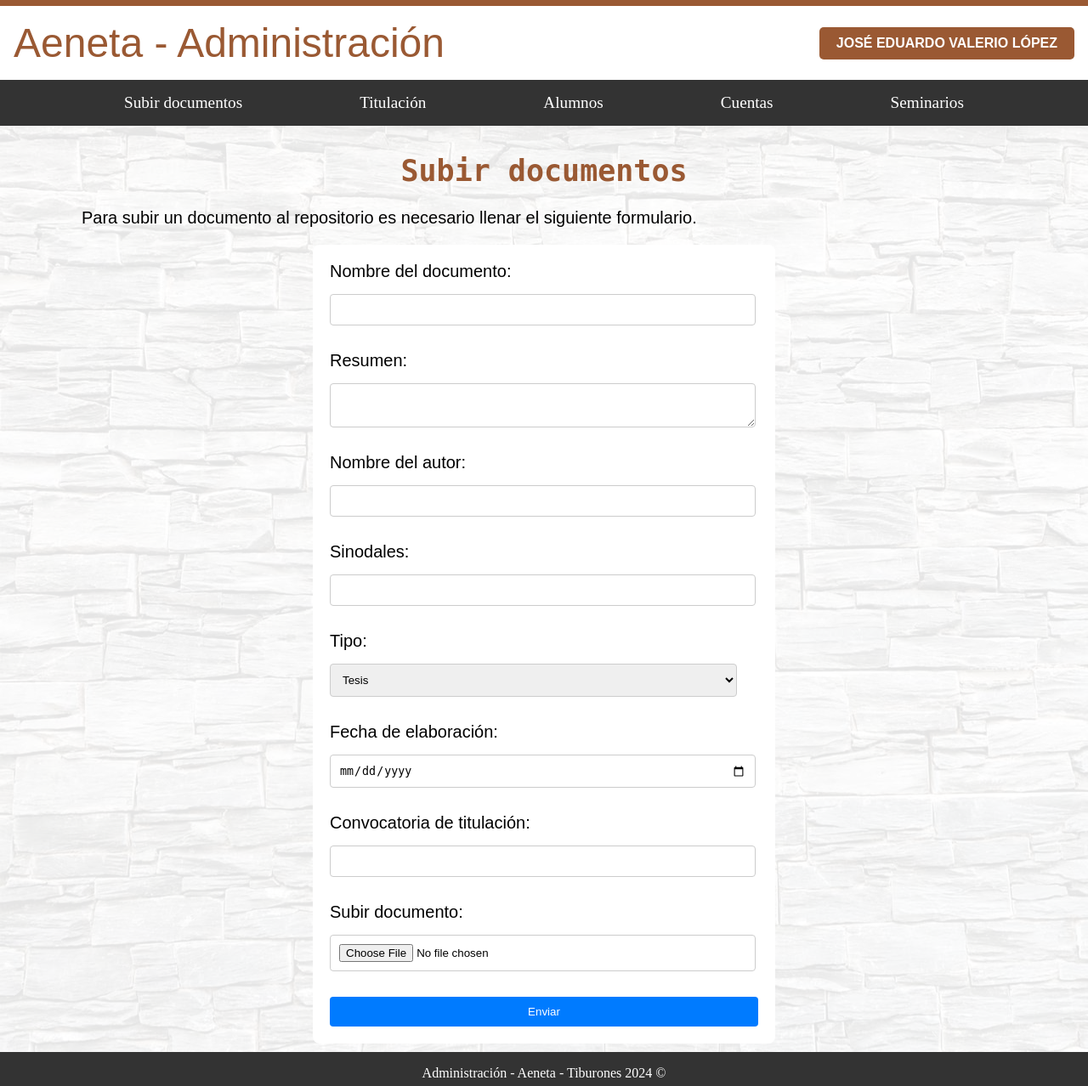
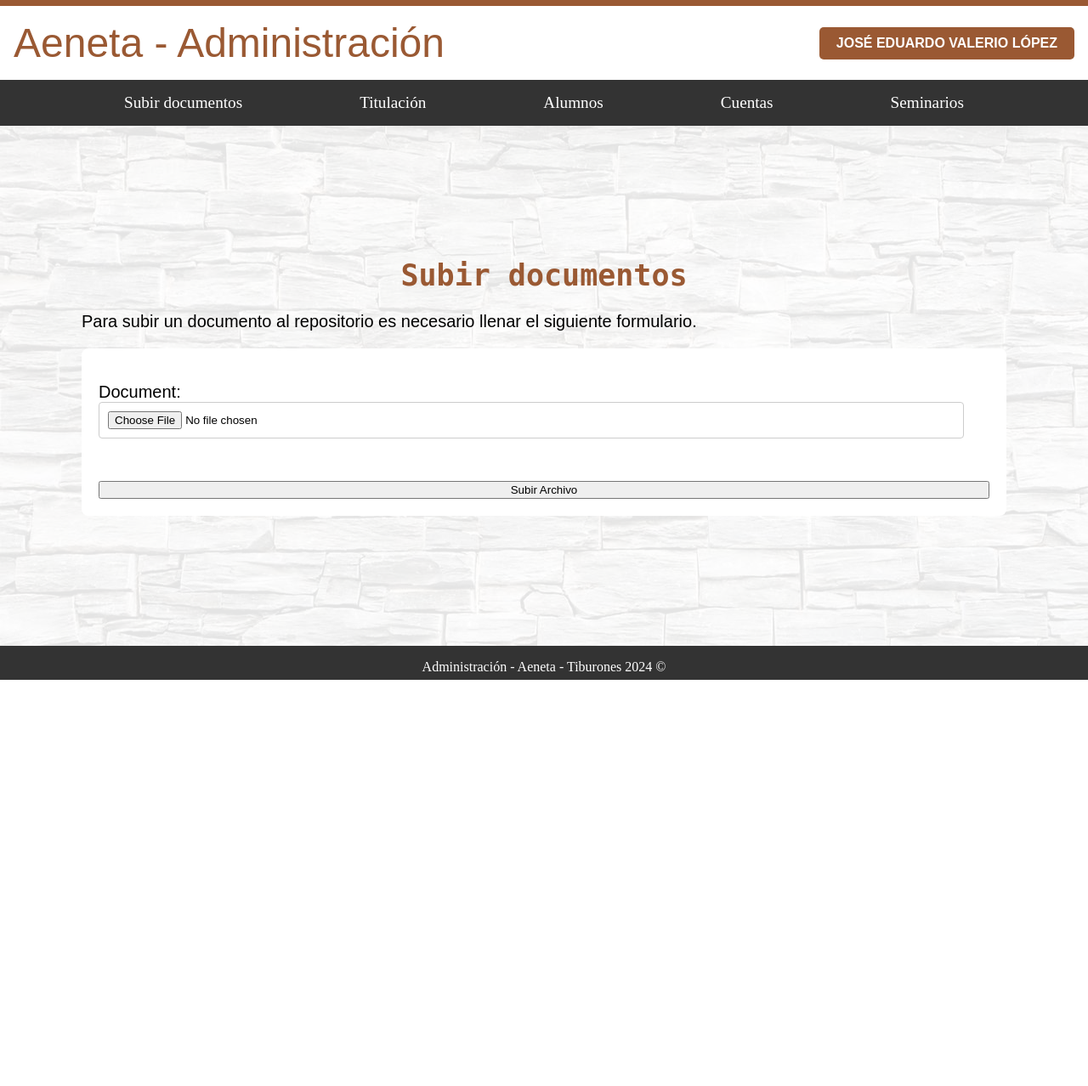
Before and after one commit to JEduardoVL/ISW_Proyecto_Tiburones, a Django app: page /administracion/subir_documento/ in a window 1280 px wide. Shown: the whole page at 85% size. After the commit the page ends 800 px from the top, so only its background shows below. Run offline with Django 5.2, Linux system fonts and the light colour scheme; a user stored in the database is signed in; some libraries are stand-ins or nearby versions.

Commit message:
Subir archivos

```diff
--- a/administracion/mixins.py
+++ b/administracion/mixins.py
@@ -7,10 +7,8 @@ class AdminRequiredMixin(LoginRequiredMixin):
 
     def dispatch(self, request, *args, **kwargs):
         if not request.user.is_authenticated:
-            # Si el usuario no está autenticado, redirige a la página de login.
             return self.handle_no_permission()
-        if not request.user.is_administrador:
-            # Si el usuario no es administrador, muestra un mensaje de error y redirige.
+        if not getattr(request.user, 'is_administrador', False):  # Usar getattr para manejar si el atributo no existe
             messages.error(request, 'No tienes permiso para ver esta página.')
             return redirect('nombre_de_la_url_por_defecto')
         return super().dispatch(request, *args, **kwargs)
--- a/administracion/static/styles/subirDoc.css
+++ b/administracion/static/styles/subirDoc.css
@@ -5,6 +5,27 @@
     z-index: 2;
     padding: 10px;
   }
+
+  #dropZone {
+    width: 300px;
+    height: 200px;
+    border: 2px dashed #4CAF50;
+    border-radius: 10px;
+    text-align: center;
+    line-height: 180px;
+    font-size: 16px;
+    color: #4CAF50;
+    background-color: #ffffff;
+}
+
+#dropZone.dragover {
+    background-color: #E8F5E9;
+}
+
+#output {
+    margin-top: 20px;
+    font-size: 14px;
+}
 
   .letra_titulos{
     font-family: monospace;
--- a/administracion/templates/administracion/subir_documento.html
+++ b/administracion/templates/administracion/subir_documento.html
@@ -1,57 +1,23 @@
-
 {% extends "base_generic_Administracion.html" %}
-
+{% load static %}
 {% block content %}
 <div id="fondo">
-    <div class="contenedor_principal letra_texto" >
-        <h1 class="letra_titulos"> Subir documentos</h1>
-        <p>Para subir un documento al repositorio es necesario llenar el siguiente formulario. </p>
-
-         <!-- Bloque para mostrar mensajes -->
-         {% if messages %}
-         <div class="messages">
-             {% for message in messages %}
-                 <div{% if message.tags %} class="{{ message.tags }}"{% endif %}>{{ message }}</div>
-             {% endfor %}
-         </div>
-         {% endif %}
-
-        <div class="contenedor_formulario">
-            <form id="formularioDocumento" method="post" action="" enctype="multipart/form-data">
-
-                {% csrf_token %}
-                <label for="nombreDocumento">Nombre del documento:</label>
-                <input type="text" id="nombreDocumento" name="nombreDocumento" required>
-
-                <label for="resumen">Resumen:</label>
-                <textarea id="resumen" name="resumen" required></textarea>
-
-                <label for="nombreAutor">Nombre del autor:</label>
-                <input type="text" id="nombreAutor" name="nombreAutor" required>
-
-                <label for="sinodales">Sinodales:</label>
-                <input type="text" id="sinodales" name="sinodales" required>
-
-                <label for="tipo">Tipo:</label>
-                <select id="tipo" name="tipo" required>
-                    <option value="tesis">Tesis</option>
-                    <option value="trabajo terminal">Trabajo Terminal</option>
-                    <option value="otro">Otro</option>
-                </select>
-
-                <label for="fechaElaboracion">Fecha de elaboración:</label>
-                <input type="date" id="fechaElaboracion" name="fechaElaboracion" required>
-
-                <label for="convocatoriaTitulacion">Convocatoria de titulación:</label>
-                <input type="text" id="convocatoriaTitulacion" name="convocatoriaTitulacion" required>
-
-                <label for="documento">Subir documento:</label>
-                <input type="file" id="documento" name="documento" accept=".pdf" required>
-
-                <input type="submit" value="Enviar">
-            </form>
-        </div>
+    <div class="contenedor_principal letra_texto">
+        <h1 class="letra_titulos">Subir documentos</h1>
+        <p>Para subir un documento al repositorio es necesario llenar el siguiente formulario.</p>
+        <form method="post" enctype="multipart/form-data">
+            {% csrf_token %}
+            {{ form.as_p }}
+            <button type="submit">Subir Archivo</button>
+        </form>
+        <div id="output"></div>
     </div>
 </div>
-
+<script type="text/javascript">
+    const fileInput = document.getElementById('id_document');
+    fileInput.addEventListener('change', () => {
+        const fileName = fileInput.files[0].name;
+        document.getElementById('output').textContent = `Archivo seleccionado: ${fileName}`;
+    });
+</script>
 {% endblock %}
--- a/administracion/urls.py
+++ b/administracion/urls.py
@@ -26,10 +26,14 @@ from .views import (
     get_user_details,
     get_alumno_data,
     update_user,
-    delete_user
+    delete_user,
+    AdministracionDocumentoFormView,  # Asegúrate de crear esta vista
+    AdministracionDocumentoSuccessView,  # Vista de confirmación
 
 )
 from administracion import views
+from django.views.decorators.http import require_POST
+from django.contrib.auth.views import LogoutView
 
 app_name = 'administracion'  # Este es el namespace que debe coincidir con el utilizado en 'resolve_url'
 
@@ -42,6 +46,9 @@ urlpatterns = [
      path('titulacion/', AdministracionTitulacion.as_view(), name='titulacion'),
     path('seminarios/', AdministracionSeminarios.as_view(), name='seminarios'),
     path('convocatorias/', AdministracionConvocatorias.as_view(), name='convocatorias'),
+
+     path('documento_form/', AdministracionDocumentoFormView.as_view(), name='documento_form'),  # Nueva ruta para el formulario de Documento
+    path('documento_success/', AdministracionDocumentoSuccessView.as_view(), name='documento_success'),  # Nueva ruta para la vista de éxito
 
     # titulacion
     path('titulacion/registrar_formas_titulacion/', AdministracionTitulacionRegistrar.as_view(), name='registrar_formas_de_titulacion'),
--- a/administracion/views.py
+++ b/administracion/views.py
@@ -14,7 +14,14 @@ from .models import FormaTitulacion
 from django.core.mail import send_mail
 from django.conf import settings
 from django.template.loader import render_to_string
-
+from django.views.generic.edit import FormView
+from django import forms
+from django.http import HttpResponseRedirect
+from .utils import upload_pdf
+from django.urls import reverse
+from django.views.generic import FormView
+from .forms import DocumentoForm, FileUploadForm
+from .models import Documento
 
 # Todo lo necesario para la administracion de titulación
 class AdministracionTitulacionRegistrar(AdminRequiredMixin,TemplateView):
@@ -101,8 +108,6 @@ def create_user(request):
 class AdministracionHomeView(AdminRequiredMixin, TemplateView):
     template_name = 'administracion/home.html'
 
-class AdministracionSubirDoc(AdminRequiredMixin, TemplateView):
-    template_name = 'administracion/subir_documento.html'
 
 class AdministracionTitulacion(AdminRequiredMixin, TemplateView):
     template_name = 'administracion/titulacion.html'
@@ -248,3 +253,51 @@ def delete_user(request, user_id):
         return JsonResponse({'status': 'success', 'message': 'Usuario eliminado correctamente'})
     except CustomUser.DoesNotExist:
         return JsonResponse({'status': 'error', 'message': 'Usuario no encontrado'}, status=404)
+
+
+
+class FileUploadForm(forms.Form):
+    document = forms.FileField()
+
+class AdministracionSubirDoc(AdminRequiredMixin, FormView):
+    template_name = 'administracion/subir_documento.html'
+    form_class = FileUploadForm
+
+    def form_valid(self, form):
+        file = self.request.FILES['document']
+        file_url = upload_pdf(file)
+
+        # Guardar la URL en la sesión para su uso posterior
+        self.request.session['uploaded_file_url'] = file_url
+
+        return HttpResponseRedirect(self.get_success_url())
+
+    def get_success_url(self):
+        return reverse('administracion:documento_form')
+
+class DocumentoFormView(AdminRequiredMixin, FormView):
+    template_name = 'administracion/documento_form.html'
+    form_class = DocumentoForm
+
+    def form_valid(self, form):
+        documento = form.save(commit=False)
+        documento.url = self.request.session.get('uploaded_file_url')
+        documento.save()
+
+        # Limpiar la URL de la sesión
+        del self.request.session['uploaded_file_url']
+
+        return HttpResponseRedirect(reverse('administracion:home'))
+
+class AdministracionDocumentoFormView(AdminRequiredMixin, FormView):
+    template_name = 'administracion/documento_form.html'
+    form_class = DocumentoForm
+
+    def form_valid(self, form):
+        documento = form.save(commit=False)
+        documento.url = self.request.session.get('uploaded_file_url')
+        documento.save()
+        return HttpResponseRedirect(reverse('administracion:subir_documento'))
+
+class AdministracionDocumentoSuccessView(AdminRequiredMixin, TemplateView):
+    template_name = 'administracion/documento_success.html'
```
Also changed, not shown: administracion/forms.py (added, +13 -0 lines), administracion/models.py (+21 -0 lines), administracion/templates/administracion/documento_form.html (added, +14 -0 lines), administracion/utils.py (added, +54 -0 lines), administracion/migrations/0002_documento.py (added), db.sqlite3, 1 other file.
